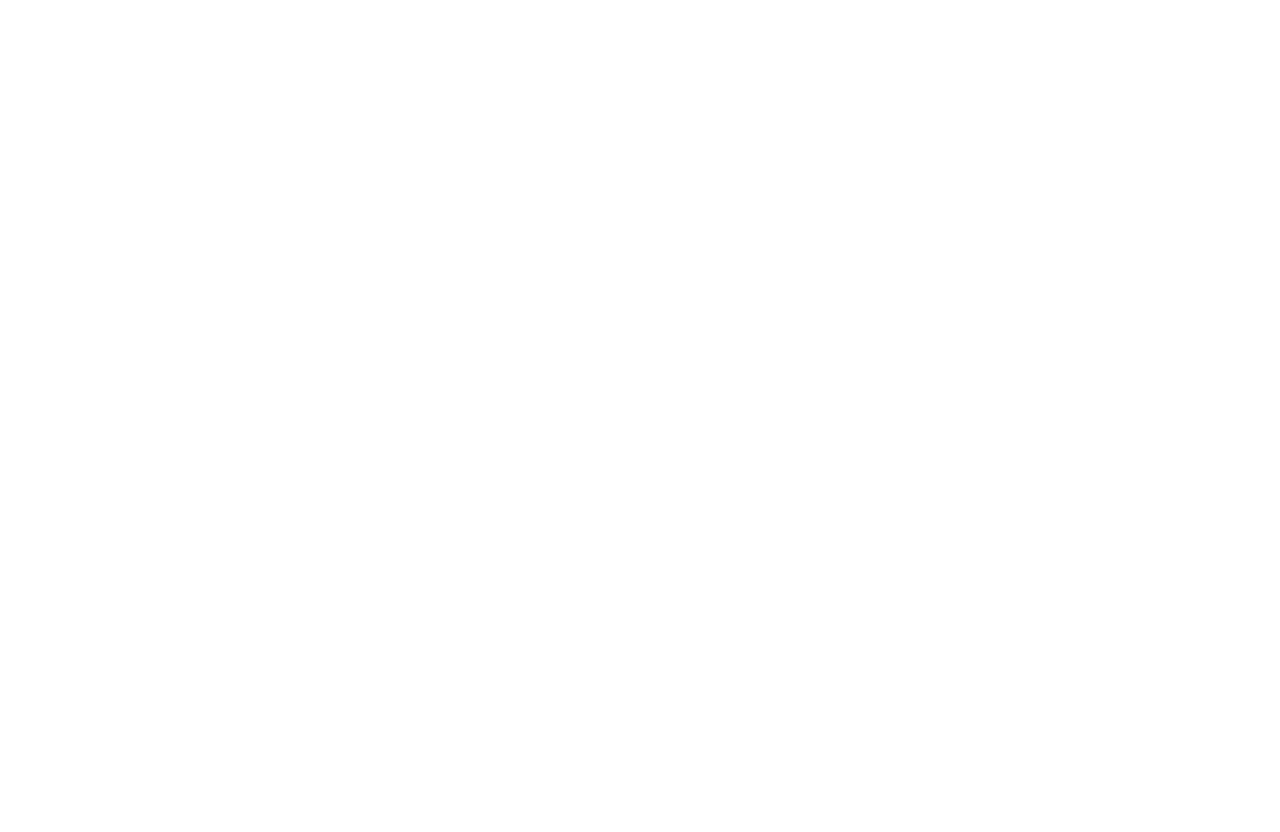
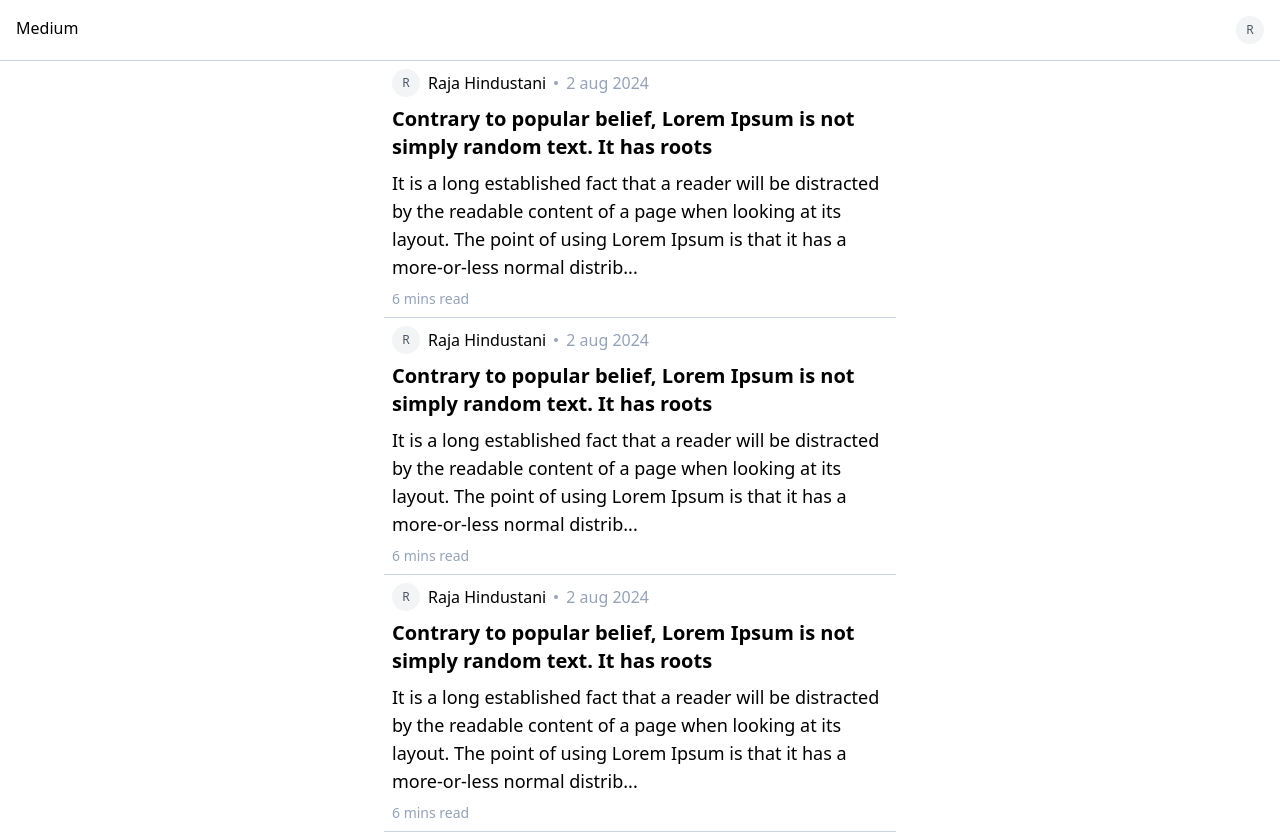
Before and after one commit to rizwandev99/aaa-medium-clone, a React (Vite) app in the folder frontend/: page /blogs in a window 1280 px wide. Before the commit this address had no page. Before the commit the page ends 800 px from the top, so only its background shows below. Built offline with nearby package versions, Linux system fonts and the light colour scheme.

Commit message:
Added AppBar

```diff
--- a/frontend/src/App.tsx
+++ b/frontend/src/App.tsx
@@ -1,16 +1,18 @@
-import { BrowserRouter, Route, Routes } from "react-router-dom";
-import { Signup } from "./pages/Signup";
-import { Signin } from "./pages/Signin";
-import { Blog } from "./pages/Blog";
+import { BrowserRouter, Route, Routes } from 'react-router-dom';
+import { Signup } from './pages/Signup';
+import { Signin } from './pages/Signin';
+import { Blog } from './pages/Blog';
+import { Blogs } from './pages/Blogs';
 
 function App() {
   return (
     <>
       <BrowserRouter>
         <Routes>
-          <Route path="/signup" element={<Signup />} />
-          <Route path="/signin" element={<Signin />} />
-          <Route path="/blog/:id" element={<Blog />} />
+          <Route path='/signup' element={<Signup />} />
+          <Route path='/signin' element={<Signin />} />
+          <Route path='/blog/:id' element={<Blog />} />
+          <Route path='/blogs' element={<Blogs />} />
         </Routes>
       </BrowserRouter>
     </>
--- /dev/null
+++ b/frontend/src/components/AppBar.tsx
@@ -0,0 +1,12 @@
+import { Avatar } from './BlogCard';
+
+export const AppBar = () => {
+  return (
+    <div className='border-b border-slate-300 p-4 flex justify-between'>
+      <div>Medium</div>
+      <div>
+        <Avatar author='Raja' />
+      </div>
+    </div>
+  );
+};
--- /dev/null
+++ b/frontend/src/components/BlogCard.tsx
@@ -0,0 +1,49 @@
+interface BlogCardProps {
+  authorName: string;
+  title: string;
+  content: string;
+  publishedDate: string;
+}
+export const BlogCard = ({
+  authorName,
+  title,
+  content,
+  publishedDate,
+}: BlogCardProps) => {
+  return (
+    <div className='border-b border-slate-300 p-2 max-w-lg '>
+      <div className='flex items-center pb-2'>
+        <div className='flex'>
+          <Avatar author={authorName} />
+        </div>
+        <div className='font-extralight pl-2'>{authorName}</div>
+        <div className='pl-2'>
+          <Circle />
+        </div>
+        <div className='font-thin pl-2 text-slate-400'>{publishedDate}</div>
+      </div>
+
+      <div className='font-bold text-xl'>{title}</div>
+      <div className='pt-2 font-light text-lg'>
+        {content.slice(0, 200) + '...'}
+      </div>
+      <div className='text-slate-400 text-sm pt-2'>{`${Math.ceil(
+        content.length / 100
+      )} mins read`}</div>
+    </div>
+  );
+};
+
+function Circle() {
+  return <div className='h-1 w-1 bg-slate-400 rounded-full'></div>;
+}
+
+export function Avatar({ author }: { author: string }) {
+  return (
+    <div className='relative inline-flex items-center justify-center w-7 h-7 overflow-hidden bg-gray-100 rounded-full dark:bg-gray-600'>
+      <span className='font-normal text-xs text-gray-600 dark:text-gray-300'>
+        {author[0]}
+      </span>
+    </div>
+  );
+}
--- /dev/null
+++ b/frontend/src/pages/Blogs.tsx
@@ -0,0 +1,42 @@
+import { AppBar } from '../components/AppBar';
+import { BlogCard } from '../components/BlogCard';
+
+export const Blogs = () => {
+  return (
+    <div>
+      <AppBar />
+      <div className='flex justify-center items-center flex-col'>
+        <BlogCard
+          authorName={'Raja Hindustani'}
+          title={
+            'Contrary to popular belief, Lorem Ipsum is not simply random text. It has roots'
+          }
+          content={
+            'It is a long established fact that a reader will be distracted by the readable content of a page when looking at its layout. The point of using Lorem Ipsum is that it has a more-or-less normal distribution of letters, as opposed to using , making it look like readable English. Many desktop publishing packages and web page editors now use Lorem Ipsum as their default model text, and a search for  will uncover many web sites still in their infancy. Various versions have evolved over the years, sometimes by accident, sometimes on purpose (injected humour and the like).'
+          }
+          publishedDate={'2 aug 2024'}
+        />
+        <BlogCard
+          authorName={'Raja Hindustani'}
+          title={
+            'Contrary to popular belief, Lorem Ipsum is not simply random text. It has roots'
+          }
+          content={
+            'It is a long established fact that a reader will be distracted by the readable content of a page when looking at its layout. The point of using Lorem Ipsum is that it has a more-or-less normal distribution of letters, as opposed to using , making it look like readable English. Many desktop publishing packages and web page editors now use Lorem Ipsum as their default model text, and a search for  will uncover many web sites still in their infancy. Various versions have evolved over the years, sometimes by accident, sometimes on purpose (injected humour and the like).'
+          }
+          publishedDate={'2 aug 2024'}
+        />
+        <BlogCard
+          authorName={'Raja Hindustani'}
+          title={
+            'Contrary to popular belief, Lorem Ipsum is not simply random text. It has roots'
+          }
+          content={
+            'It is a long established fact that a reader will be distracted by the readable content of a page when looking at its layout. The point of using Lorem Ipsum is that it has a more-or-less normal distribution of letters, as opposed to using , making it look like readable English. Many desktop publishing packages and web page editors now use Lorem Ipsum as their default model text, and a search for  will uncover many web sites still in their infancy. Various versions have evolved over the years, sometimes by accident, sometimes on purpose (injected humour and the like).'
+          }
+          publishedDate={'2 aug 2024'}
+        />
+      </div>
+    </div>
+  );
+};
```
